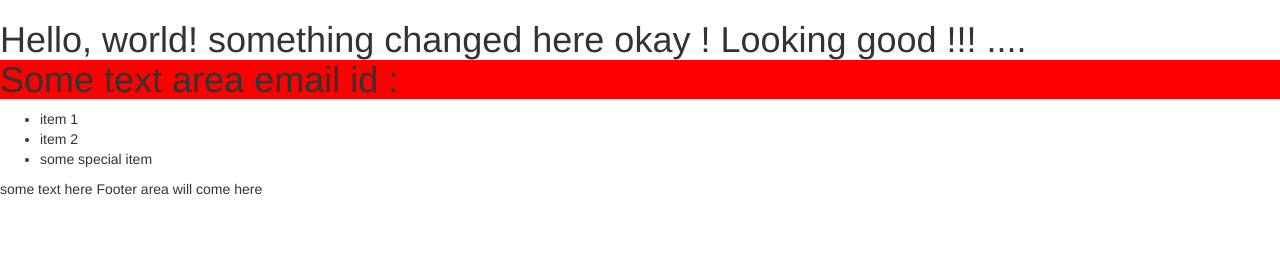
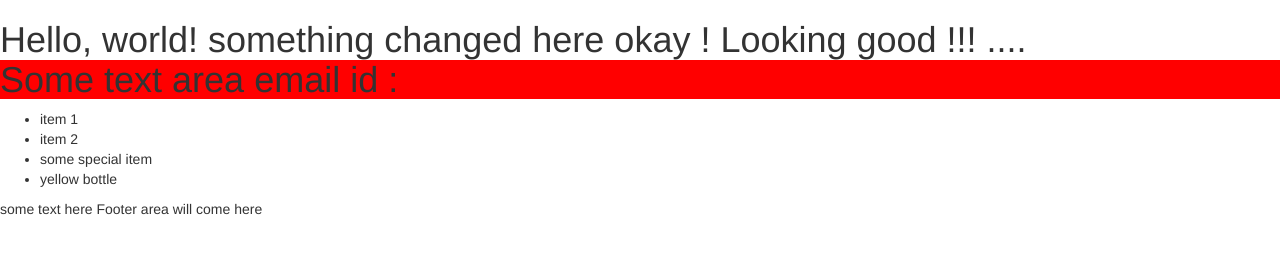
Before and after one commit to livetraining/corporate-website, a plain HTML site: page index.html in a window 1280 px wide. Drawn offline with nearby package versions, Linux system fonts and the light colour scheme.

Commit message:
added new item yellow bottle

```diff
--- a/index.html
+++ b/index.html
@@ -29,6 +29,7 @@
     	<li>item 1</li>
     	<li>item 2</li>
     	<li>some special item</li>
+      <li>yellow bottle</li>
 
     </ul>
 
```
